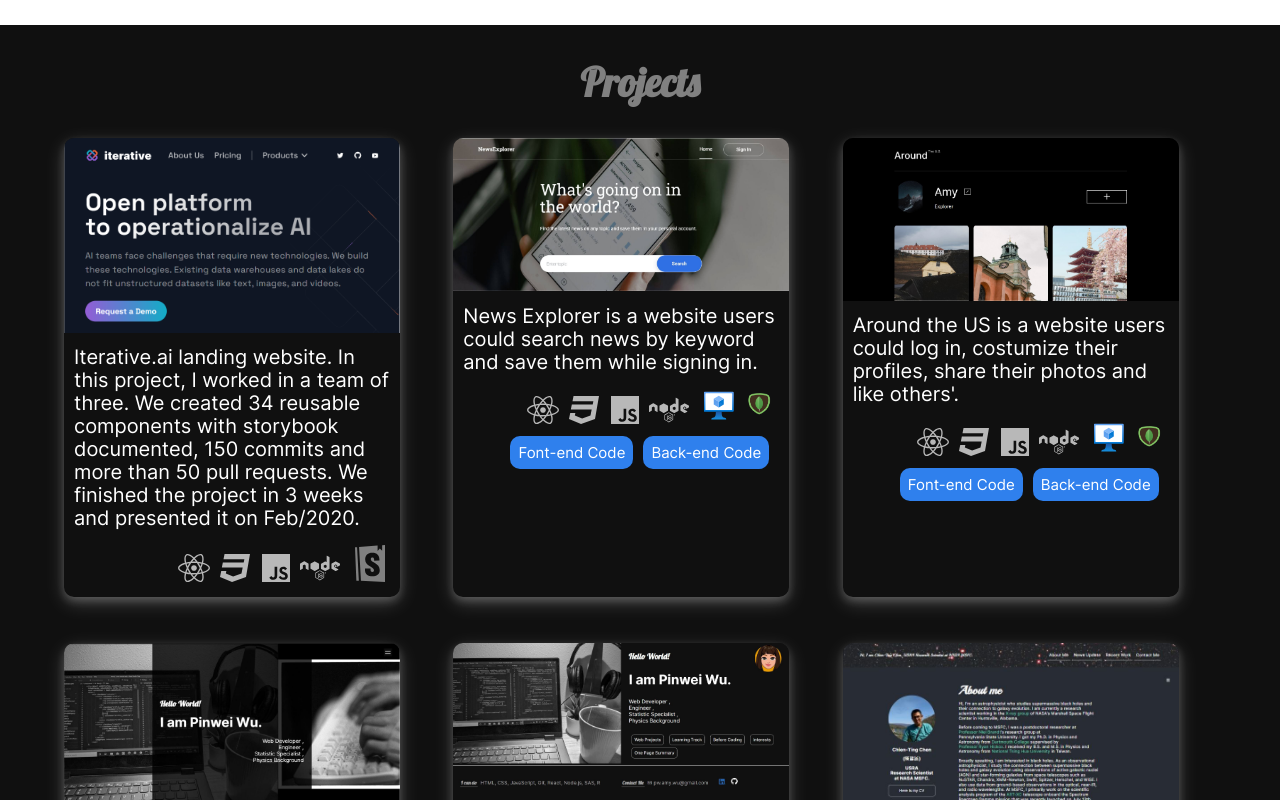
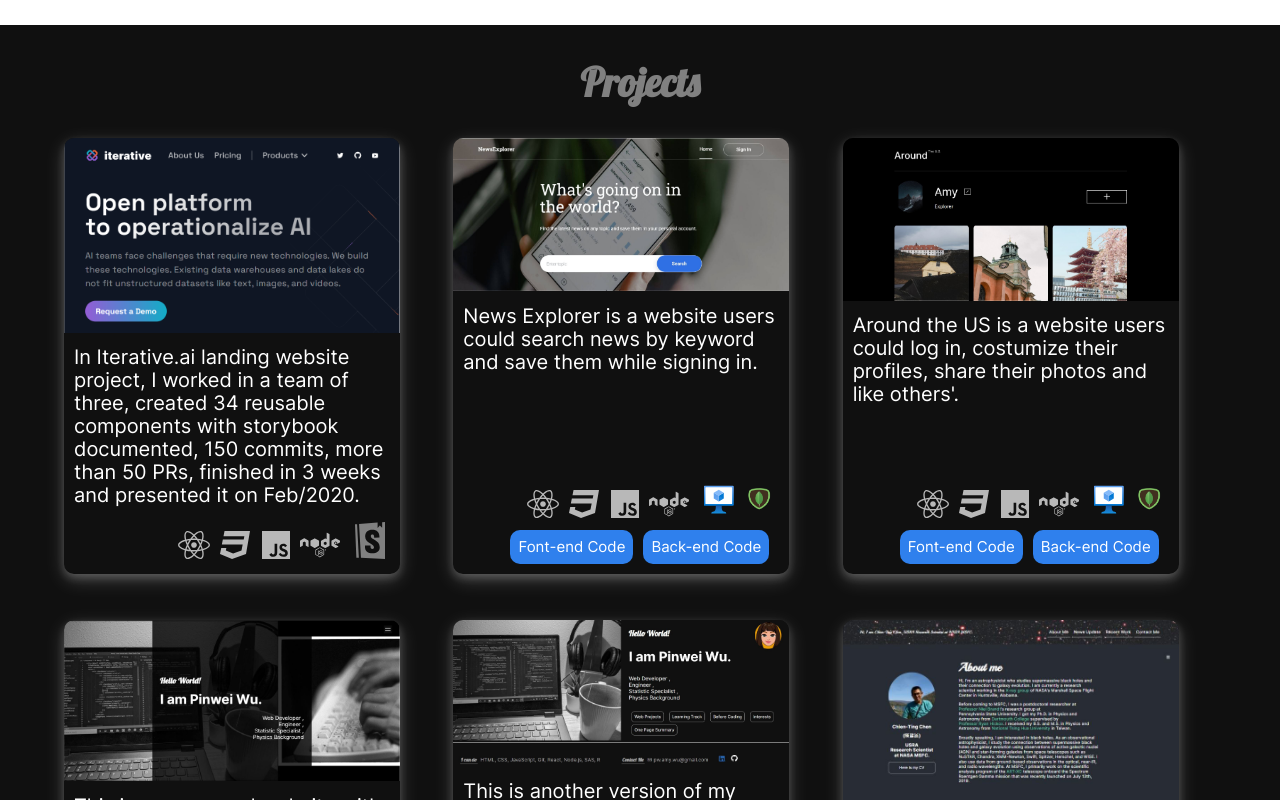
Before and after one commit to iceicery/pinwei, a React (Create React App) app: page / in a window 1280 px wide. Shown: the part 920-1720 px from the top of the page. Built offline with nearby package versions, Linux system fonts and the light colour scheme.

Commit message:
adjust projects layout

```diff
--- a/src/components/WebProjects/WebProjects.css
+++ b/src/components/WebProjects/WebProjects.css
@@ -31,6 +31,9 @@
   border-radius: 10px;
   margin-bottom: 30px;
   max-width: 90%;
+  display: flex;
+  flex-direction: column;
+  justify-content: space-between;
 }
 .projects__img-box {
   width: 100%;
@@ -89,7 +92,8 @@
 .projects__tech {
   list-style: none;
   padding: 10px;
-  margin: 0;
+  margin-top: auto;
+  margin-bottom: 0;
   display: flex;
   justify-content: right;
   flex-wrap: wrap;
--- a/src/utils/utils.js
+++ b/src/utils/utils.js
@@ -66,7 +66,7 @@ export const projects = [
   {
     image: interative,
     text:
-      'Iterative.ai landing website. In this project, I worked in a team of three. We created 34 reusable components with storybook documented, 150 commits and more than 50 pull requests. We finished the project in 3 weeks and presented it on Feb/2020.',
+      'In Iterative.ai landing website project, I worked in a team of three, created 34 reusable components with storybook documented, 150 commits, more than 50 PRs, finished in 3 weeks and presented it on Feb/2020.',
     tech: ['react', 'css3', 'js', 'node'],
     techIcons: [{ techName: 'storybook', techIcon: storybook }],
     demo:
```
